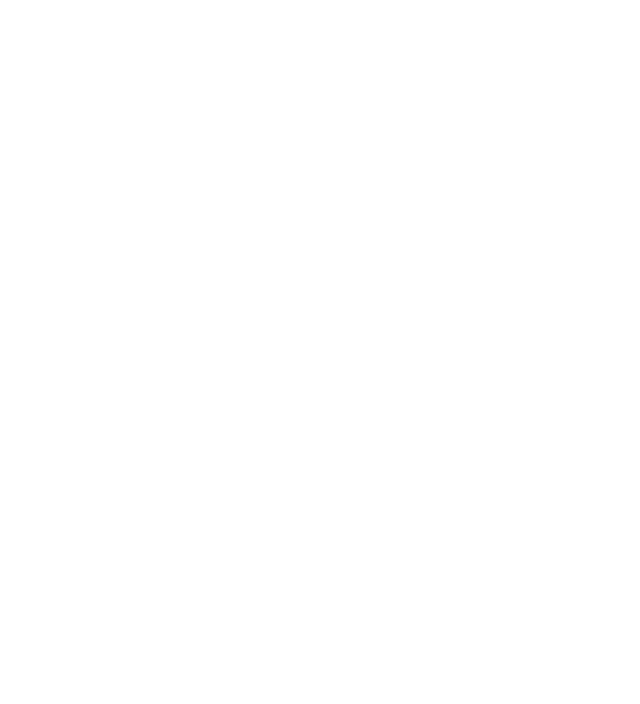
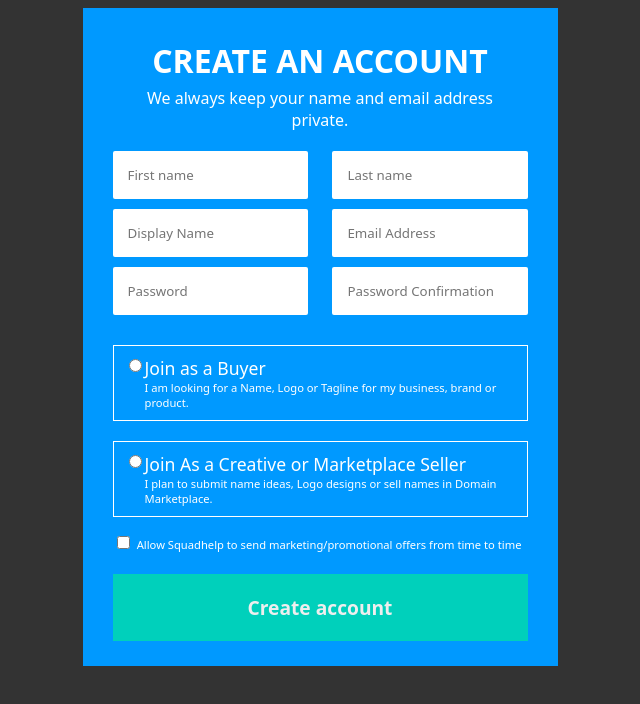
Before and after one commit to MykhCher/onl-js-pd-2023-2-hw-form-with-flex, a plain HTML site: page index.html in a window 1280 px wide. Shown: the whole page, without its empty margins (320-960 px from the left). Drawn offline with Linux system fonts and the light colour scheme.

Commit message:
style for form

```diff
--- a/assets/styles/main.css
+++ b/assets/styles/main.css
@@ -0,0 +1,83 @@
+* {
+    box-sizing: border-box;
+    font-family: system-ui, -apple-system, BlinkMacSystemFont, 'Segoe UI', Roboto, Oxygen, Ubuntu, Cantarell, 'Open Sans', 'Helvetica Neue', sans-serif;
+}
+
+body {
+    background-color: #333;
+}
+
+p {
+    margin: 0;
+}
+
+.content {
+    width: 475px;
+    margin: 0 auto;
+    background-color: rgb(0, 153, 255);
+    color: #fff;
+    padding: 10px 30px;
+}
+
+.form-header {
+    text-align: center;
+    width: 90%;
+    margin: 0 auto;
+}
+
+h1 {
+    text-transform: uppercase;
+    margin-bottom: 5px;
+}
+
+.form-header > p {
+    margin: 5px 0 20px;
+}
+
+.main-info {
+    display: flex;
+    justify-content: space-between;
+    flex-flow: row wrap;
+}
+
+.main-info input {
+    width: 47%;
+    padding: 15px;
+    margin-bottom: 10px;
+    border: 0;
+    border-radius: 2px;
+}
+
+.radio-info{
+    display: flex;
+    border: 1px solid white;
+    margin-top: 20px;
+    padding: 10px 10px;
+    align-items: flex-start;
+}
+
+.radio-info .caption {
+    font-size: 1.1em;
+    font-weight: 500;
+}
+
+.radio-info .info,
+.form-foot label {
+    font-size: 0.7em;
+}
+
+.form-foot {
+    display: flex;
+    flex-flow: column;
+    margin: 15px 0;
+    gap: 20px;
+}
+
+.form-foot > input[type="submit"] {
+    padding: 20px;
+    font-weight: 700;
+    font-size: 1.2em;
+    background-color: rgb(0, 208, 187);
+    color: #eee;
+    border: 0;
+}
--- a/index.html
+++ b/index.html
@@ -7,6 +7,46 @@
     <title>Form with flex</title>
 </head>
 <body>
-
+    <main>
+        <div class="content">
+            <div class="form-header">
+                <h1>Create an Account</h1>
+                <p>We always keep your name and email address private.</p>
+            </div>
+            <form>
+                <div class="form-main">
+                    <div class="main-info">
+                        <input type="text" name="" id="" placeholder="First name">
+                        <input type="text" name="" id="" placeholder="Last name">
+                        <input type="text" name="" id="" placeholder="Display Name">
+                        <input type="text" name="" id="" placeholder="Email Address">
+                        <input type="text" name="" id="" placeholder="Password">
+                        <input type="text" name="" id="" placeholder="Password Confirmation">
+                    </div>
+                    <div class="radio-info">
+                        <input type="radio" id="radio1">
+                        <label for="radio1">
+                            <p class="caption">Join as a Buyer</p>
+                            <p class="info">I am looking for a Name, Logo or Tagline for my business, brand or product.</p>
+                        </label>
+                    </div>
+                    <div class="radio-info">
+                        <input type="radio" id="radio2">
+                        <label for="radio2">
+                            <p class="caption">Join As a Creative or Marketplace Seller</p>
+                            <p class="info">I plan to submit name ideas, Logo designs or sell names in Domain Marketplace.</p>
+                        </label>
+                    </div>
+                </div>
+                <div class="form-foot">
+                    <div class="checkbox">
+                        <input type="checkbox" name="" id="check">
+                        <label for="check">Allow Squadhelp to send marketing/promotional offers from time to time</label>
+                    </div>
+                    <input type="submit" value="Create account">
+                </div>
+            </form>
+        </div>
+    </main>
 </body>
 </html>
```
